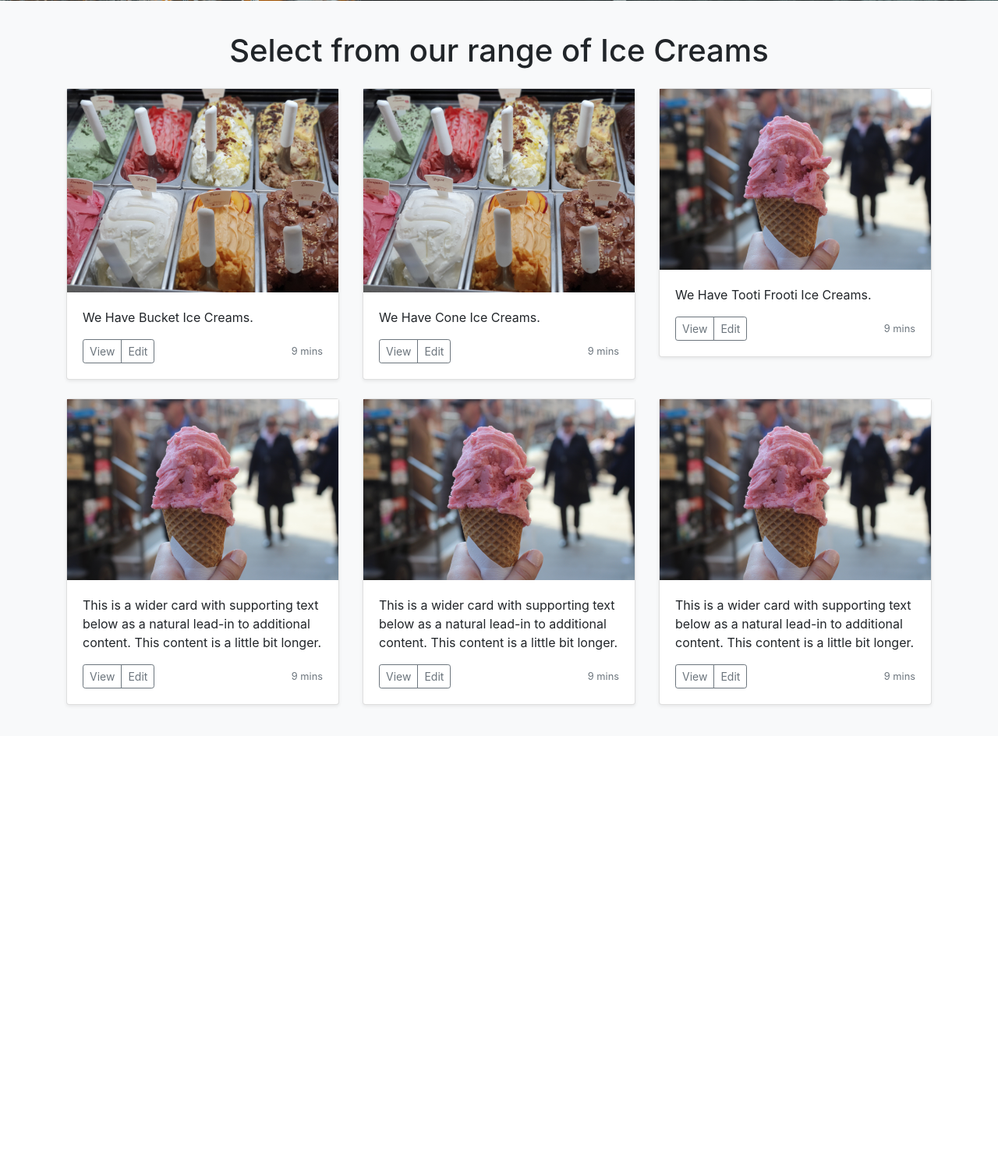
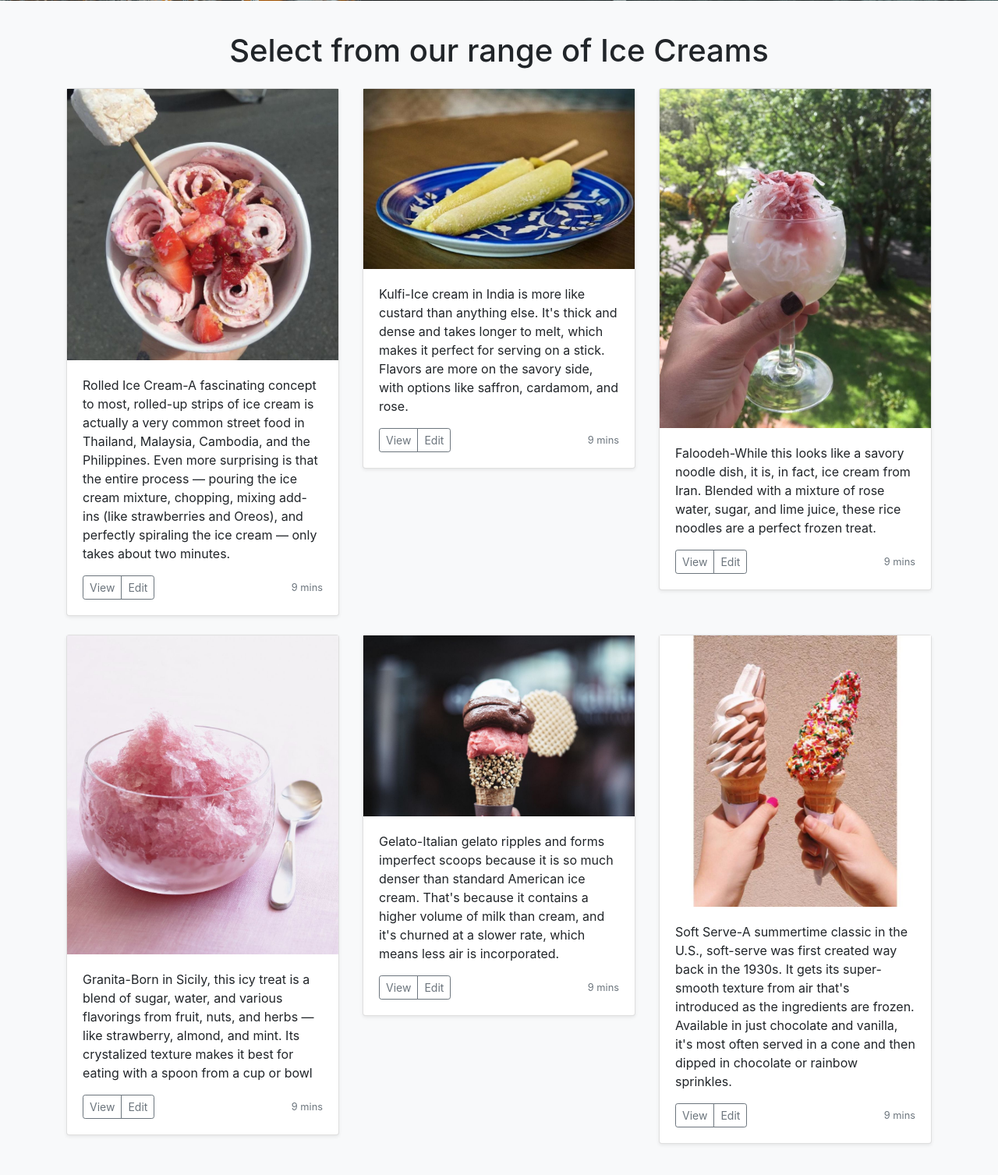
Before and after one commit to abhiyadav219/website-using-django-with-contact-pannel, a Django app: page / in a window 1280 px wide. Shown: the part 415-1922 px from the top of the page at 78% size. Before the commit the page ends 1322 px from the top, so only its background shows below. Run offline with Django 3.2, Linux system fonts and the light colour scheme; some libraries are stand-ins or nearby versions.

Commit message:
Image Changes

```diff
--- a/templates/index.html
+++ b/templates/index.html
@@ -50,9 +50,9 @@
       <div class="row">
         <div class="col-md-4">
           <div class="card mb-4 shadow-sm">
-            <img src="/static/bg1.jpg" class="d-block w-100" alt="...">
+            <img src="/static/11.jfif" class="d-block w-100" alt="...">
             <div class="card-body">
-              <p class="card-text">We Have Bucket Ice Creams.</p>
+              <p class="card-text">Rolled Ice Cream-A fascinating concept to most, rolled-up strips of ice cream is actually a very common street food in Thailand, Malaysia, Cambodia, and the Philippines. Even more surprising is that the entire process — pouring the ice cream mixture, chopping, mixing add-ins (like strawberries and Oreos), and perfectly spiraling the ice cream — only takes about two minutes.</p>
               <div class="d-flex justify-content-between align-items-center">
                 <div class="btn-group">
                   <button type="button" class="btn btn-sm btn-outline-secondary">View</button>
@@ -65,9 +65,9 @@
         </div>
         <div class="col-md-4">
           <div class="card mb-4 shadow-sm">
-            <img src="/static/bg1.jpg" class="d-block w-100" alt="...">
+            <img src="/static/22.jfif" class="d-block w-100" alt="...">
             <div class="card-body">
-              <p class="card-text">We Have Cone Ice Creams.</p>
+              <p class="card-text">Kulfi-Ice cream in India is more like custard than anything else. It's thick and dense and takes longer to melt, which makes it perfect for serving on a stick. Flavors are more on the savory side, with options like saffron, cardamom, and rose.</p>
               <div class="d-flex justify-content-between align-items-center">
                 <div class="btn-group">
                   <button type="button" class="btn btn-sm btn-outline-secondary">View</button>
@@ -80,9 +80,9 @@
         </div>
         <div class="col-md-4">
           <div class="card mb-4 shadow-sm">
-            <img src="/static/bg2.jpg" class="d-block w-100" alt="...">
+            <img src="/static/33.jfif" class="d-block w-100" alt="...">
             <div class="card-body">
-              <p class="card-text">We Have Tooti Frooti Ice Creams.</p>
+              <p class="card-text">Faloodeh-While this looks like a savory noodle dish, it is, in fact, ice cream from Iran. Blended with a mixture of rose water, sugar, and lime juice, these rice noodles are a perfect frozen treat.</p>
               <div class="d-flex justify-content-between align-items-center">
                 <div class="btn-group">
                   <button type="button" class="btn btn-sm btn-outline-secondary">View</button>
@@ -96,9 +96,9 @@
 
         <div class="col-md-4">
           <div class="card mb-4 shadow-sm">
-            <img src="/static/bg2.jpg" class="d-block w-100" alt="...">
+            <img src="/static/44.jfif" class="d-block w-100" alt="...">
             <div class="card-body">
-              <p class="card-text">This is a wider card with supporting text below as a natural lead-in to additional content. This content is a little bit longer.</p>
+              <p class="card-text">Granita-Born in Sicily, this icy treat is a blend of sugar, water, and various flavorings from fruit, nuts, and herbs — like strawberry, almond, and mint. Its crystalized texture makes it best for eating with a spoon from a cup or bowl</p>
               <div class="d-flex justify-content-between align-items-center">
                 <div class="btn-group">
                   <button type="button" class="btn btn-sm btn-outline-secondary">View</button>
@@ -111,9 +111,9 @@
         </div>
         <div class="col-md-4">
           <div class="card mb-4 shadow-sm">
-            <img src="/static/bg2.jpg" class="d-block w-100" alt="...">
+            <img src="/static/66.jfif" class="d-block w-100" alt="...">
             <div class="card-body">
-              <p class="card-text">This is a wider card with supporting text below as a natural lead-in to additional content. This content is a little bit longer.</p>
+              <p class="card-text">Gelato-Italian gelato ripples and forms imperfect scoops because it is so much denser than standard American ice cream. That's because it contains a higher volume of milk than cream, and it's churned at a slower rate, which means less air is incorporated.</p>
               <div class="d-flex justify-content-between align-items-center">
                 <div class="btn-group">
                   <button type="button" class="btn btn-sm btn-outline-secondary">View</button>
@@ -127,9 +127,9 @@
 
         <div class="col-md-4">
           <div class="card mb-4 shadow-sm">
-            <img src="/static/bg2.jpg" class="d-block w-100" alt="...">
+            <img src="/static/55.jfif" class="d-block w-100" alt="...">
             <div class="card-body">
-              <p class="card-text">This is a wider card with supporting text below as a natural lead-in to additional content. This content is a little bit longer.</p>
+              <p class="card-text">Soft Serve-A summertime classic in the U.S., soft-serve was first created way back in the 1930s. It gets its super-smooth texture from air that's introduced as the ingredients are frozen. Available in just chocolate and vanilla, it's most often served in a cone and then dipped in chocolate or rainbow sprinkles.</p>
               <div class="d-flex justify-content-between align-items-center">
                 <div class="btn-group">
                   <button type="button" class="btn btn-sm btn-outline-secondary">View</button>
```
Also changed, not shown: static/11.jfif (added), static/22.jfif (added), static/33.jfif (added), static/44.jfif (added), static/55.jfif (added), static/66.jfif (added).
